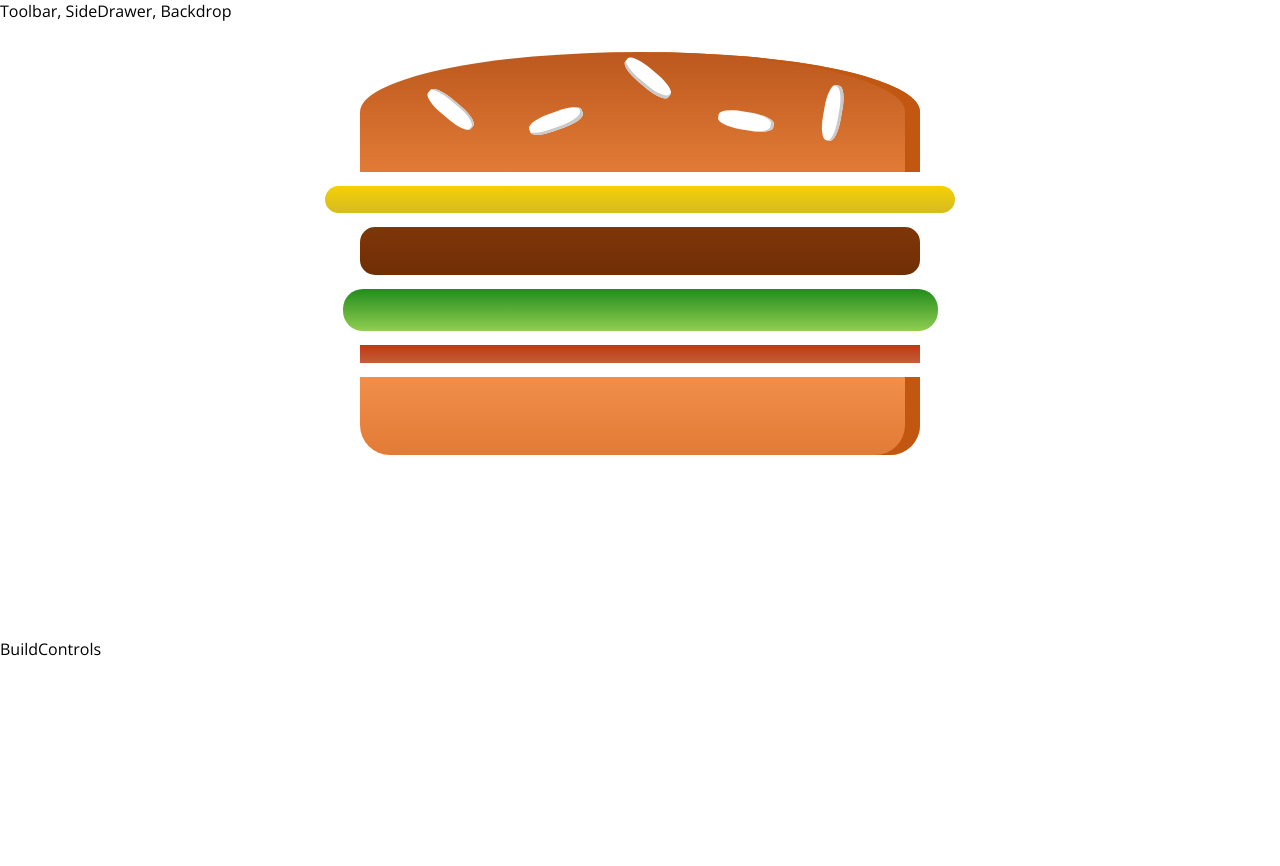
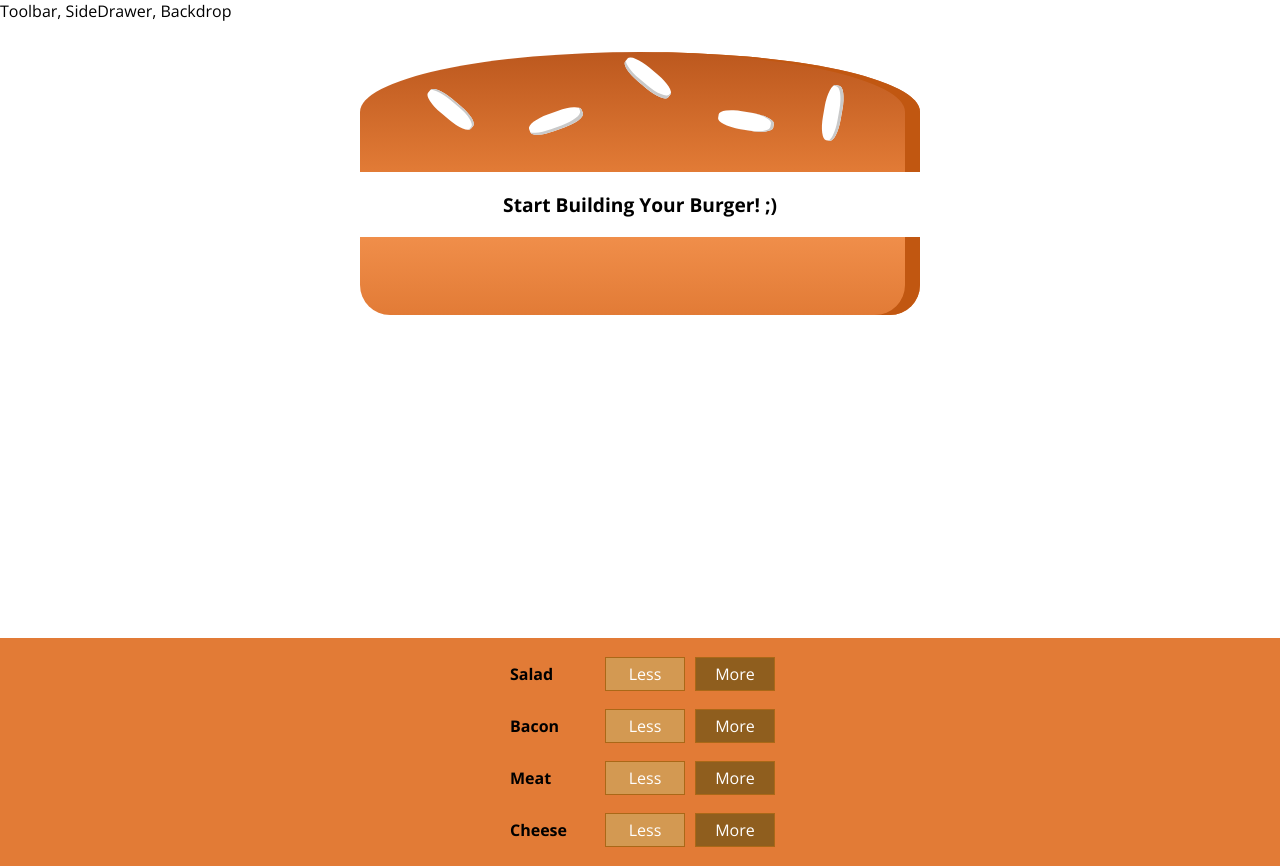
Before and after one commit to dariuszwojtowicz/react_course, a React app: page / in a window 1280 px wide. Before the commit the page ends 800 px from the top, so only its background shows below. Built offline with nearby package versions, Linux system fonts and the light colour scheme.

Commit message:
161. With BuildControls

```diff
--- /dev/null
+++ b/src/components/Burger/BuildControls/BuildControl/BuildControl.css
@@ -0,0 +1,56 @@
+.BuildControl {
+    display: flex;
+    justify-content: space-between;
+    align-items: center;
+    margin: 5px 0;
+}
+
+.BuildControl button {
+    display: block;
+    font: inherit;
+    padding: 5px;
+    margin: 0 5px;
+    width: 80px;
+    border: 1px solid #AA6817;
+    cursor: pointer;
+    outline: none;
+}
+
+.BuildControl button:disabled {
+    background-color: #AC9980;
+    border: 1px solid #7E7365;
+    color: #ccc;
+    cursor: default;
+}
+
+.BuildControl button:hover:disabled {
+    background-color: #AC9980;
+    color: #ccc;
+    cursor: not-allowed;
+}
+
+.Label {
+    padding: 10px;
+    font-weight: bold;
+    width: 80px;
+}
+
+.BuildControl .Less {
+    background-color: #D39952;
+    color: white;
+}
+
+.BuildControl .More {
+    background-color: #8F5E1E;
+    color: white;
+}
+
+.BuildControl .Less:hover, .BuildControl .Less:active {
+    background-color: #DAA972;
+    color: white;
+}
+
+.BuildControl .More:hover,.BuildControl .More:active {
+    background-color: #99703F;
+    color: white;
+}
--- /dev/null
+++ b/src/components/Burger/BuildControls/BuildControl/BuildControl.js
@@ -0,0 +1,15 @@
+import React from 'react';
+import classes from './BuildControl.css';
+
+const buildControl = (props) => {
+
+    return (
+        <div className={classes.BuildControl}>
+            <div className={classes.Label}>{props.label}</div>
+            <button className={classes.Less} onClick={props.click.bind(this, props.type, -1)}>Less</button>
+            <button className={classes.More} onClick={props.click.bind(this, props.type, 1)}>More</button>
+        </div>
+    );
+};
+
+export default buildControl;
--- /dev/null
+++ b/src/components/Burger/BuildControls/BuildControls.css
@@ -0,0 +1,10 @@
+.BuildControls {
+    width: 100%;
+    background-color: #e27b36;
+    display: flex;
+    flex-flow: column;
+    align-items: center;
+    box-shadow: 0 2px 1px #ccc;
+    margin: auto;
+    padding: 10px 0;
+}
--- /dev/null
+++ b/src/components/Burger/BuildControls/BuildControls.js
@@ -0,0 +1,27 @@
+import React from 'react';
+import classes from './BuildControls.css';
+import BuildControl from "./BuildControl/BuildControl";
+
+const controls = [
+    { label: 'Salad', type: 'salad' },
+    { label: 'Bacon', type: 'bacon' },
+    { label: 'Meat', type: 'meat' },
+    { label: 'Cheese', type: 'cheese' }
+];
+
+const buildControls = (props) => {
+
+    return (
+        <div className={classes.BuildControls}>
+            {controls.map(control =>
+                <BuildControl
+                    click={props.click}
+                    key={control.type}
+                    label={control.label}
+                    type={control.type} />
+            )}
+        </div>
+    );
+};
+
+export default buildControls;
--- a/src/components/Burger/Burger.css
+++ b/src/components/Burger/Burger.css
@@ -2,7 +2,7 @@
     width: 100%;
     margin: auto;
     height: 250px;
-  overflow: scroll;
+    overflow: auto;
     text-align: center;
     font-weight: bold;
     font-size: 1.2rem;
--- a/src/components/Burger/Burger.js
+++ b/src/components/Burger/Burger.js
@@ -3,16 +3,27 @@
 import BurgerIngredient from './BurgerIngredient/BurgerIngredient';
 
 const burger = (props) => {
-  return (
-    <div className={classes.Burger}>
-      <BurgerIngredient type='bread-top' />
-      <BurgerIngredient type='cheese' />
-      <BurgerIngredient type='meat' />
-      <BurgerIngredient type='salad' />
-      <BurgerIngredient type='bacon' />
-      <BurgerIngredient type='bread-bottom' />
-    </div>
-  );
+    let transformedIngredients = Object.keys(props.ingredients)
+        .map(ing =>
+            [...Array(props.ingredients[ing])].map((_, i) =>
+                <BurgerIngredient type={ing} key={ing + i} />
+            )
+        )
+        .reduce((arr, el) => {
+            return [...arr, ...el];
+        }, []);
+
+    if (transformedIngredients.length === 0) {
+        transformedIngredients =  <p>Start Building Your Burger! ;)</p>;
+    }
+
+    return (
+        <div className={classes.Burger}>
+            <BurgerIngredient type='bread-top'/>
+            {transformedIngredients}
+            <BurgerIngredient type='bread-bottom'/>
+        </div>
+    );
 };
 
 export default burger;
--- a/src/containers/BurgerBuilder/BurgerBuilder.js
+++ b/src/containers/BurgerBuilder/BurgerBuilder.js
@@ -1,22 +1,44 @@
-import React, { Component } from 'react';
+import React, {Component} from 'react';
 import Auxiliary from '../../hoc/Auxiliary';
 import Burger from '../../components/Burger/Burger';
+import BuildControls from '../../components/Burger/BuildControls/BuildControls';
+
 // import BurgerControls from '../../components/BurgerControls/BurgerControls';
 
 class BurgerBuilder extends Component {
 
-  constructor() {
-    super();
-    this.state = {
+    // constructor(props) {
+    //   super(props);
+    //   this.state = {
+    //
+    //   }
+    // }
 
+    state = {
+        ingredients: {
+            salad: 0,
+            bacon: 0,
+            cheese: 0,
+            meat: 0
         }
+    };
+
+    onIngredientChange = (type, diff) => {
+        let ingredients = {...this.state.ingredients};
+        if ((ingredients[type] + diff) >= 0) {
+            ingredients[type] = ingredients[type] + diff;
         }
+        this.setState({
+            ingredients
+        });
+    };
+
 
     render() {
         return (
             <Auxiliary>
-        <Burger />
-        <div>BuildControls</div>
+                <Burger ingredients={this.state.ingredients}/>
+                <BuildControls click={this.onIngredientChange}/>
             </Auxiliary>
         );
     }
```
Lines whose indentation alone changed are shown as unchanged.
